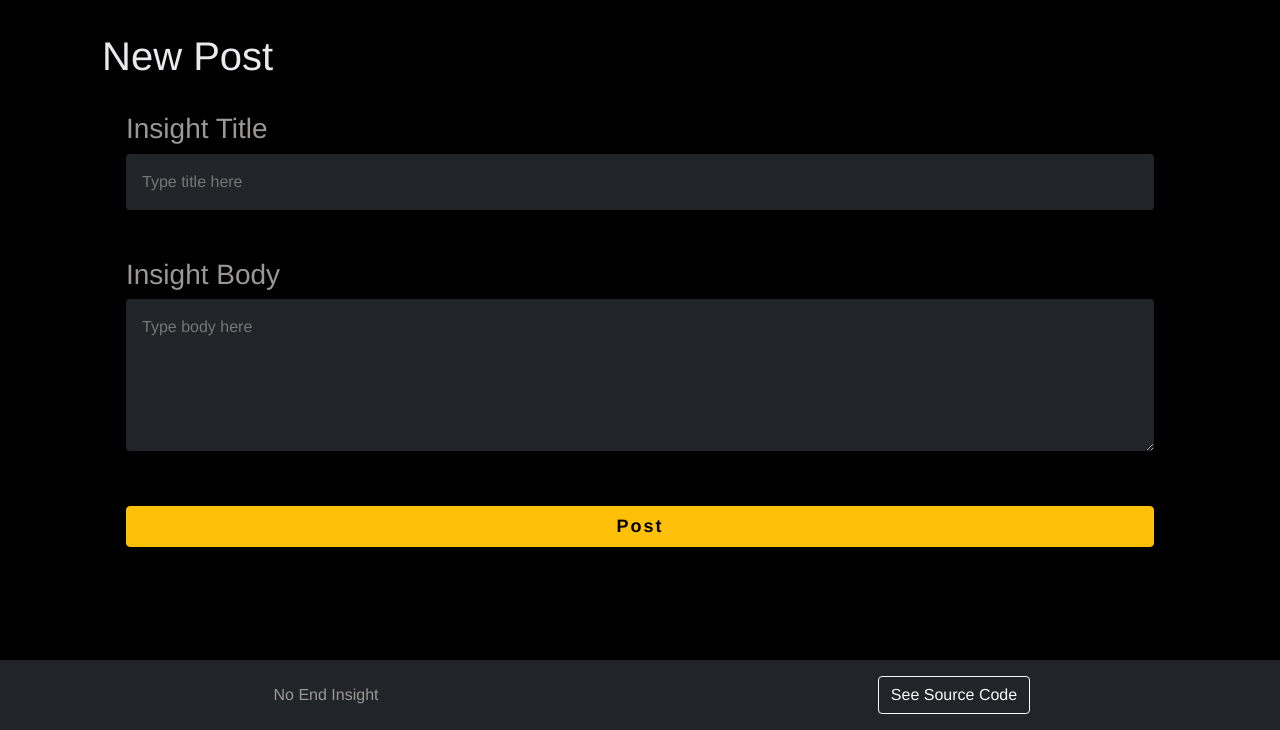
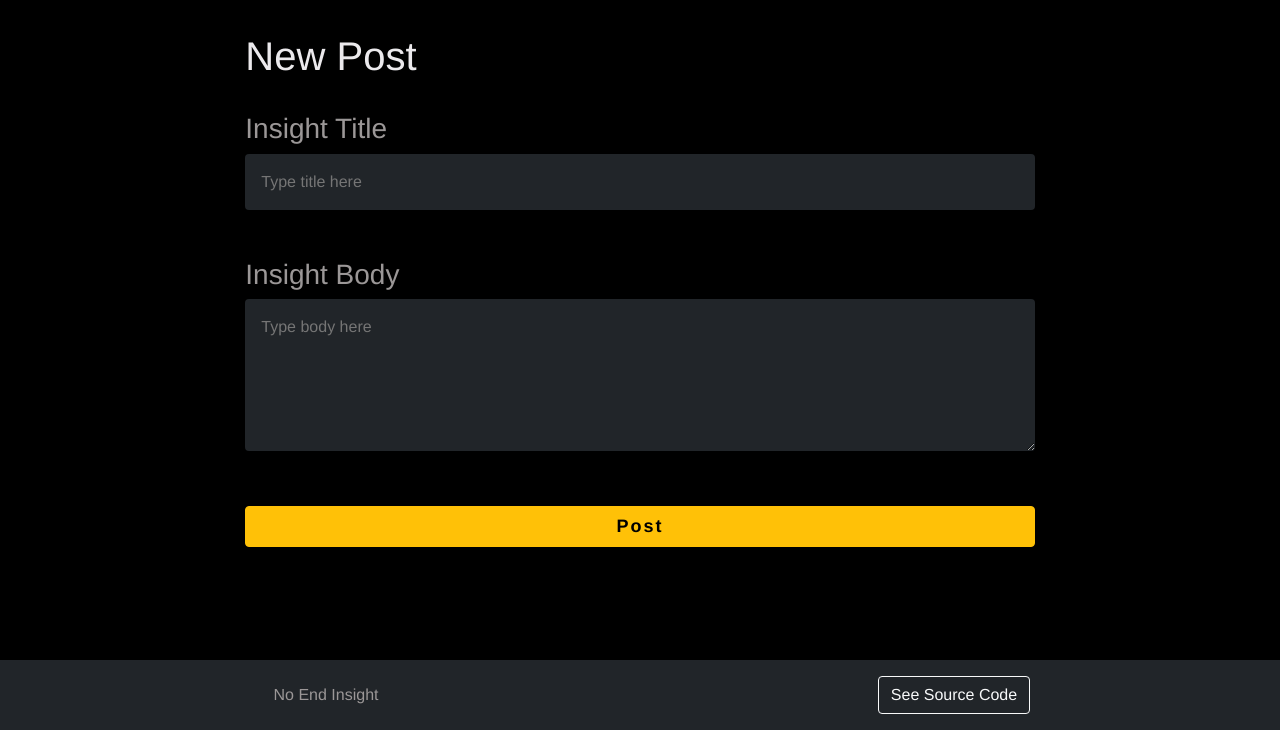
Before and after one commit to brighamandersen/no-end-insight, a Flask app: page /post in a window 1280 px wide. Shown: the part 70-800 px from the top of the page. Run offline with Flask 2, Linux system fonts and the light colour scheme; a user stored in the database is signed in; data comes from the database, SQL or seed files in the repository; some libraries are stand-ins or nearby versions.

Commit message:
Fix spacing

```diff
--- a/templates/feed.html
+++ b/templates/feed.html
@@ -16,11 +16,11 @@
   <span>Log Out</span>
 </a>
 {% endblock %} {% block content %}
-<main class="content container">
+<main class="content col-sm-12 col-md-8 mx-auto">
   <h1>My Feed</h1>
   <section class="pt-2">
     {% for insight in insights %}
-    <div class="card bg-dark m-3 my-4">
+    <div class="card bg-dark my-4">
       <div class="card-body">
         <h4 class="card-title">{{ insight.title }}</h4>
         <blockquote class="blockquote mb-0">
--- a/templates/post.html
+++ b/templates/post.html
@@ -16,10 +16,10 @@
   <span>Log Out</span>
 </a>
 {% endblock %} {% block content %}
-<main class="content container">
+<main class="content col-sm-12 col-md-8 mx-auto">
   <h1>New Post</h1>
   <form method="POST" action="{{ url_for('api_post') }}">
-    <section class="p-4">
+    <section class="py-4">
       <h3 class="dark-text">Insight Title</h3>
       <input
         type="text"
@@ -30,7 +30,7 @@
         required
       />
     </section>
-    <section class="p-4">
+    <section class="py-4">
       <h3 class="dark-text">Insight Body</h3>
       <textarea
         class="bg-dark text-white rounded"
@@ -41,7 +41,7 @@
         required
       ></textarea>
     </section>
-    <section class="p-4">
+    <section class="py-4">
       <input
         type="submit"
         class="btn btn-warning yellow-btn w-100"
```
Also changed, not shown: templates/profile.html (+4 -4 lines).
